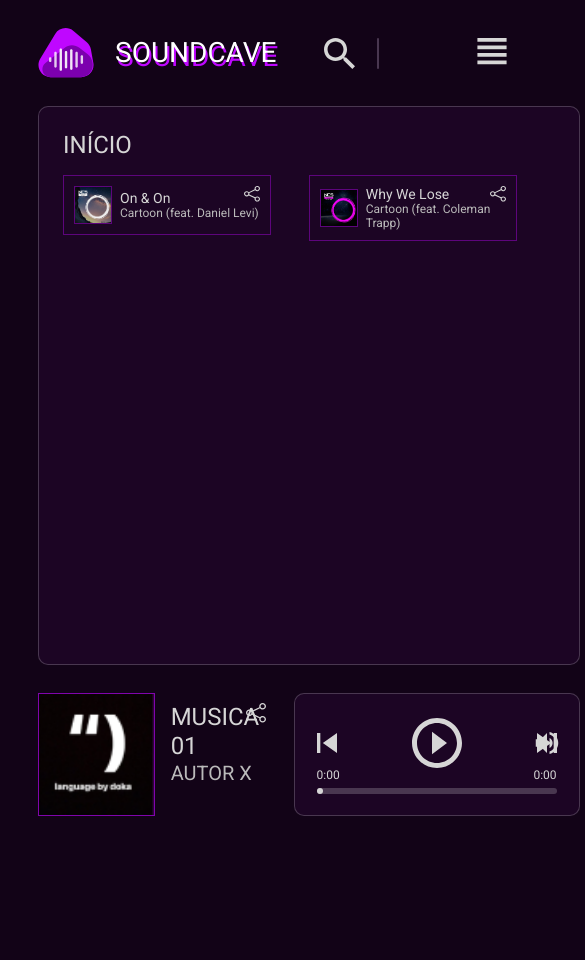
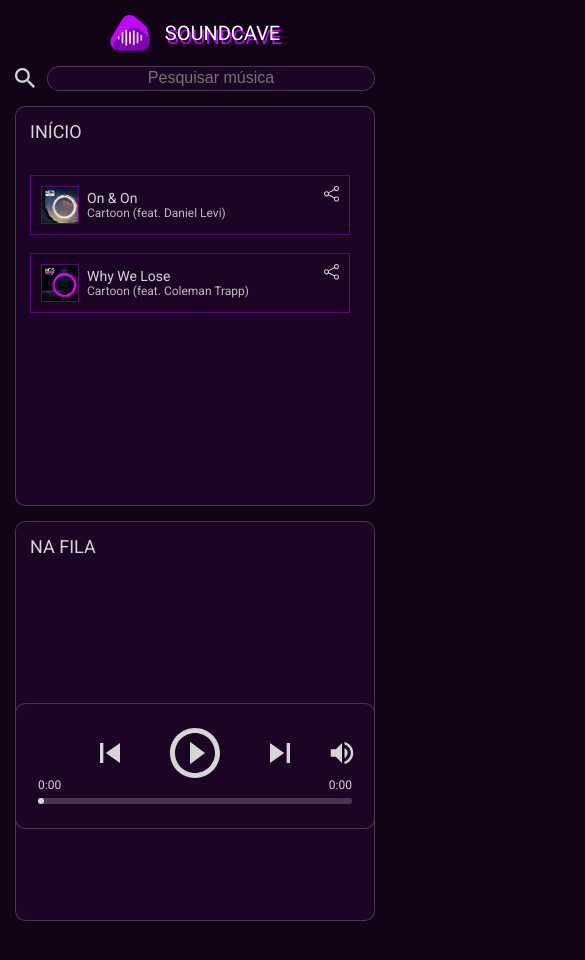
Before and after one commit to HidekiHrk/LM-2021-Projeto-em-Grupo, a plain HTML site: page app/index.html in a window 390 px wide. Shown: the top 960 px of the page, 585 px wide, since content can reach past the window. Before the commit the page ends 844 px from the top, so only its background shows below. Drawn offline with Linux system fonts and the light colour scheme.

Commit message:
feat: mobile finished

```diff
--- a/app/index.js
+++ b/app/index.js
@@ -368,7 +368,9 @@ document.addEventListener("DOMContentLoaded", () => {
   });
 
   volumeImgButton.addEventListener("click", () => {
-    audioController.muted = !audioController.muted;
+    if (window.innerWidth >= 700) {
+      audioController.muted = !audioController.muted;
+    }
   });
 
   setInterval(() => {
@@ -383,6 +385,11 @@ document.addEventListener("DOMContentLoaded", () => {
         audioController.duration
       );
       setProgress(progressBar, progressBar.value);
+      if (musicIndicator.className === "") {
+        musicIndicator.className = "active-music";
+      }
+    } else {
+      musicIndicator.className = "";
     }
   }, 1000);
 });
--- a/app/styles.css
+++ b/app/styles.css
@@ -557,3 +557,251 @@ input#progress-bar::-moz-range-thumb {
 audio#audio-controller {
   display: none;
 }
+
+/* Breakpoint laptop */
+@media screen and (max-width: 1024px) {
+  div.logo {
+    column-gap: 15px;
+  }
+
+  div.logo img {
+    width: 40px;
+    height: 35.82px;
+  }
+
+  div.logo span {
+    font-size: 20px;
+    line-height: 20px;
+  }
+
+  div#music-player-container div.controls {
+    column-gap: 50px !important;
+  }
+  div#main-div {
+    row-gap: 15px;
+    padding: 15px;
+  }
+
+  div.navbar {
+    column-gap: 15px;
+  }
+
+  div.content-grid {
+    column-gap: 15px;
+    row-gap: 15px;
+  }
+
+  div#music-indicator img.song-logo {
+    height: 100px;
+    width: 100px;
+  }
+
+  div#music-indicator div.song-info h3 {
+    font-size: 18px;
+    line-height: 23px;
+  }
+
+  div#music-indicator div.song-info p {
+    font-size: 14px;
+    line-height: 18px;
+  }
+
+  div#music-indicator button.share-button img {
+    width: 14px;
+    height: 14px;
+  }
+}
+
+/* Breakpoint tablet */
+@media screen and (max-width: 900px) {
+  h2.title {
+    font-size: 18px;
+  }
+
+  div.content-grid {
+    grid-template-columns: 17.5fr 27.6fr 20.2fr;
+    grid-template-rows: 1fr 123px;
+    grid-template-areas:
+      "search-results search-results queue"
+      "music-indicator music-player music-player";
+  }
+
+  div.item-list-container {
+    position: absolute;
+    display: flex;
+    column-gap: 18px;
+    row-gap: 18px;
+    flex-wrap: wrap;
+    overflow-y: auto;
+    align-content: flex-start;
+    align-items: flex-start;
+    justify-content: flex-start;
+    top: 68px;
+    left: 14px;
+    width: calc(100% - 28px - 5px);
+    height: calc(100% - 68px - 18px);
+    padding-right: 5px;
+  }
+
+  div#search-results {
+    padding: 14px;
+  }
+
+  div#queue {
+    padding: 14px;
+  }
+
+  div#music-player-container div.controls {
+    column-gap: 50px !important;
+  }
+}
+
+/* Breakpoint mobile */
+@media screen and (max-width: 827px) {
+  div.navbar {
+    grid-template-columns: 17.5fr 37.6fr 10.2fr;
+  }
+
+  div#music-player-container
+    div.controls
+    button#volume-button
+    div.volume-controller {
+    top: -3px;
+    left: unset;
+    right: calc(100% + 10px);
+  }
+
+  div.content-grid {
+    grid-template-columns: 17.5fr 20.6fr 27.2fr;
+    grid-template-rows: 1fr 123px;
+    grid-template-areas:
+      "search-results search-results queue"
+      "music-indicator music-player music-player";
+  }
+  div#music-player-container div.controls {
+    column-gap: 50px !important;
+  }
+}
+
+/* Breakpoint mobile 2 */
+@media screen and (max-width: 700px) {
+  div#main-div {
+    margin-bottom: 215px;
+    height: 100%;
+    width: 100%;
+  }
+
+  div.item-list-container {
+    flex-wrap: wrap;
+  }
+
+  div.navbar {
+    display: flex;
+    flex-direction: column;
+    row-gap: 15px;
+  }
+
+  div#menu {
+    display: none;
+  }
+
+  form#search-field {
+    display: flex;
+    column-gap: 12px;
+    align-items: center;
+    width: 100%;
+  }
+
+  form#search-field button[type="submit"] {
+    height: 20px;
+    width: 20px;
+  }
+
+  form#search-field button[type="submit"] img {
+    height: 20px;
+    width: 20px;
+  }
+
+  form#search-field input {
+    width: 100%;
+    height: 25px;
+    outline: 0;
+    text-align: center;
+    border-radius: 20px;
+    font-size: 16px;
+    color: var(--color-light-gray);
+  }
+
+  div.content-grid {
+    display: flex;
+    flex-direction: column;
+    height: 100%;
+  }
+
+  div.song-item {
+    width: 100%;
+  }
+
+  div#search-results {
+    width: 100%;
+    min-height: 400px;
+  }
+
+  div#queue {
+    min-height: 400px;
+  }
+
+  div#music-indicator {
+    position: fixed;
+    width: calc(100% - 30px);
+    height: 100px;
+    bottom: 40px;
+    left: 15px;
+    background-color: var(--color-block-bg);
+    border: 1px solid var(--color-block-border);
+    padding: 10px;
+    border-radius: 10px 10px 0 0;
+    opacity: 0;
+    transition: bottom 0.5s ease, opacity 0.5s ease;
+  }
+
+  div#music-indicator.active-music {
+    bottom: 113px;
+    opacity: 1;
+  }
+
+  div#music-indicator img.song-logo {
+    height: 50px;
+    width: 50px;
+  }
+
+  div#music-indicator div.song-info {
+    margin-top: 0;
+  }
+  div#music-indicator div.song-info h3 {
+    font-size: 18px;
+    line-height: 23px;
+  }
+
+  div#music-indicator div.song-info p {
+    font-size: 14px;
+    line-height: 18px;
+  }
+
+  div#music-indicator button.share-button {
+    right: 10px;
+  }
+
+  div#music-indicator button.share-button img {
+    width: 14px;
+    height: 14px;
+  }
+
+  div#music-player-container {
+    z-index: 3;
+    position: fixed;
+    width: calc(100% - 30px);
+    bottom: 15px;
+    left: 15px;
+  }
+}
```
